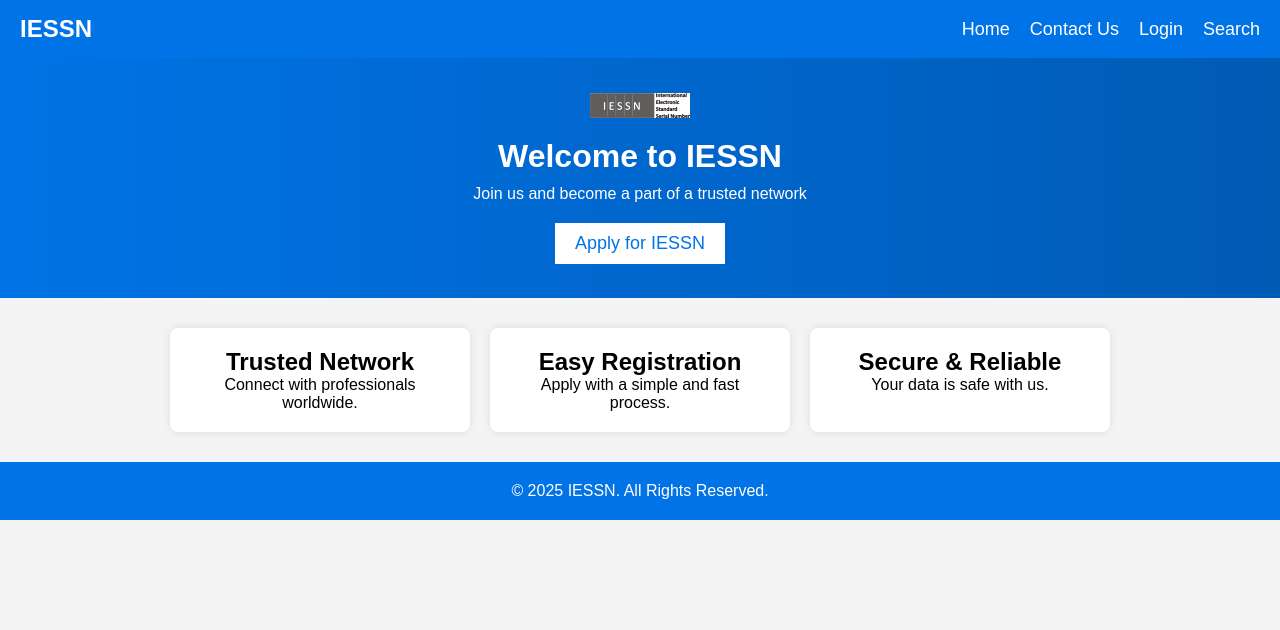
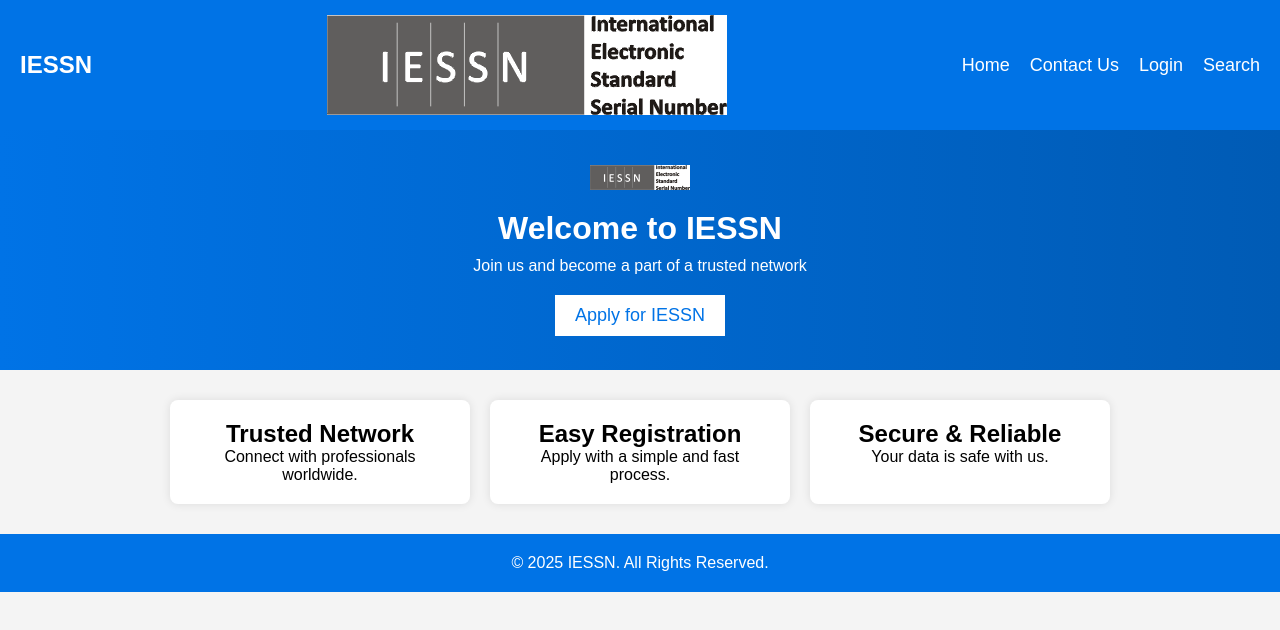
Before and after one commit to ACE-ai99/IESSN, a plain HTML site: page index.html in a window 1280 px wide. Drawn offline with Linux system fonts and the light colour scheme.

Commit message:
Update index.html

```diff
--- a/index.html
+++ b/index.html
@@ -144,6 +144,7 @@
 <body>
     <nav class="navbar">
         <h2>IESSN</h2>
+        <img src="logo.png" alt="IESSN Logo">
         <div class="menu-icon" onclick="toggleMenu()">&#9776;</div>
         <div class="nav-links">
             <a href="#">Home</a>
```
